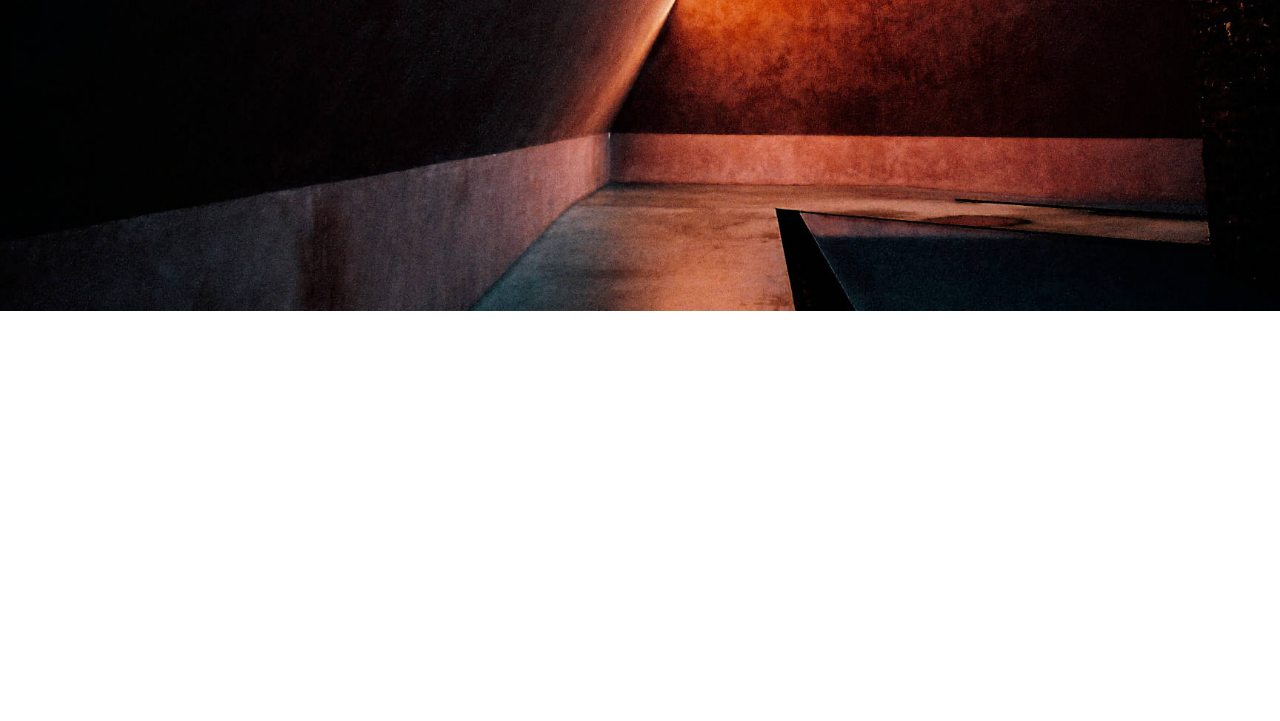
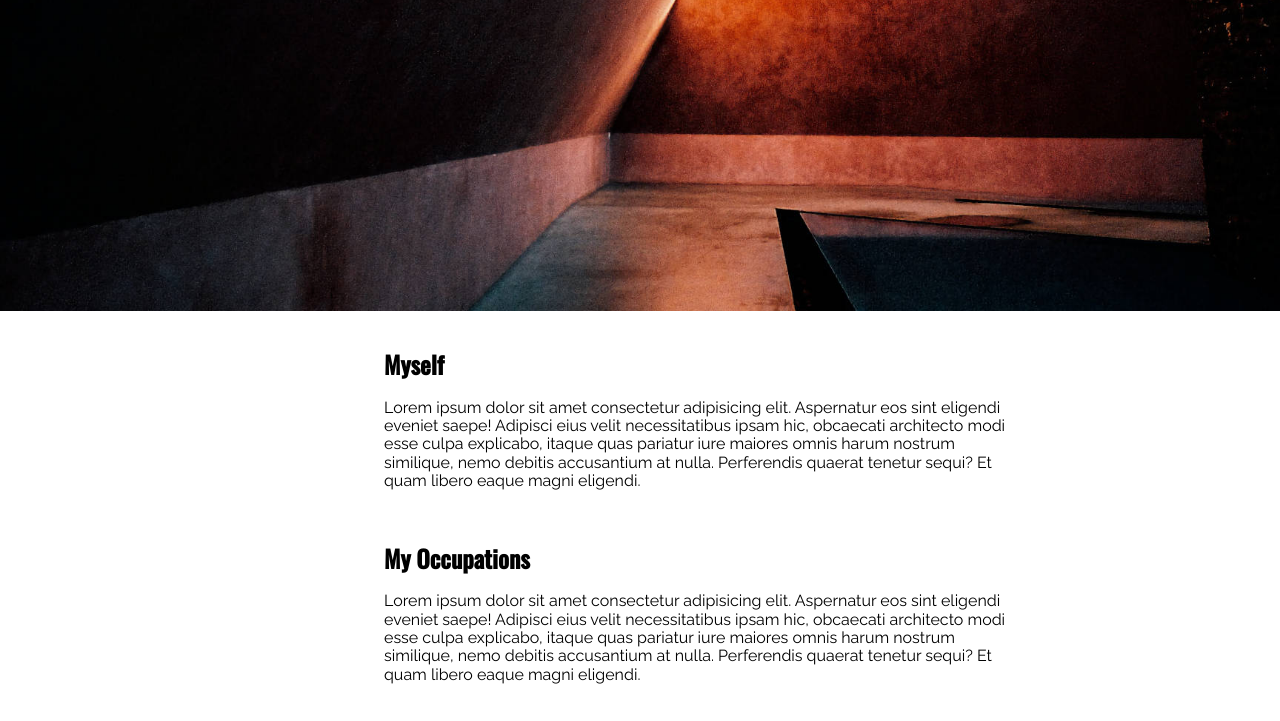
Before and after one commit to SvenR17/test_svenblog, a website: page index.html in a window 1280 px wide. Shown: the part 489-1210 px from the top of the page. Before the commit the page ends 1135 px from the top, so only its background shows below. Drawn offline with nearby package versions, Linux system fonts and the light colour scheme.

Commit message:
Made the content look nice and added a footer div.

```diff
--- a/index.html
+++ b/index.html
@@ -3,7 +3,10 @@
   <head>
     <meta charset="UTF-8" />
     <meta name="viewport" content="width=device-width, initial-scale=1.0" />
-    <link rel="stylesheet" href="https://necolas.github.io/normalize.css/8.0.1/normalize.css">
+    <link
+      rel="stylesheet"
+      href="https://necolas.github.io/normalize.css/8.0.1/normalize.css"
+    />
     <link href="styles/styles.css" rel="stylesheet" />
     <link
       href="https://fonts.googleapis.com/css2?family=Oswald:wght@300;400;500&family=Raleway:ital,wght@0,400;0,500;0,700;1,400;1,500;1,700&display=swap"
@@ -21,7 +24,8 @@
         </div>
       </div>
 
-      <div class="myself">
+    <div class="content">
+        <div class="myself">
         <h2>Myself</h2>
         <p>
           Lorem ipsum dolor sit amet consectetur adipisicing elit. Aspernatur
@@ -31,6 +35,7 @@
           accusantium at nulla. Perferendis quaerat tenetur sequi? Et quam
           libero eaque magni eligendi.
         </p>
+        <br>
       </div>
 
       <div class="myoccupations">
@@ -45,5 +50,9 @@
         </p>
       </div>
     </div>
+
+    <div class="footer">
+
+    </div>
   </body>
 </html>
--- a/package.json
+++ b/package.json
@@ -8,7 +8,7 @@
   "dependencies": {
     "netlify-cli": "^2.59.2"
   },
-  "scripts" : {
-    "dev": "npx netlify dev"
+  "scripts": {
+    "dev": "npx netlify dev --watch"
   }
 }
--- a/styles/styles.css
+++ b/styles/styles.css
@@ -41,15 +41,28 @@ p {
 .title {
   font-size: 30px;
   letter-spacing: 2px;
-  margin-top: -50px;
+  margin-top: -40px;
+}
+
+.content {
+  display: block;
+  justify-content: center;
+  align-items: center;
+  margin-top: 5vh;
+  margin-left: 30vw;
+  margin-bottom: 5vh;
+  max-width: 50vw;
 }
 
 .myself {
-  width: 50vw;
-  color: white;
+  color: black;
 }
 
 .myoccupations {
-  width: 50vw;
-  color: white;
+  color: black;
 }
+
+.footer {
+  height: 15vh;
+  background-color: coral;
+}
```
Also changed, not shown: 1 other file.
